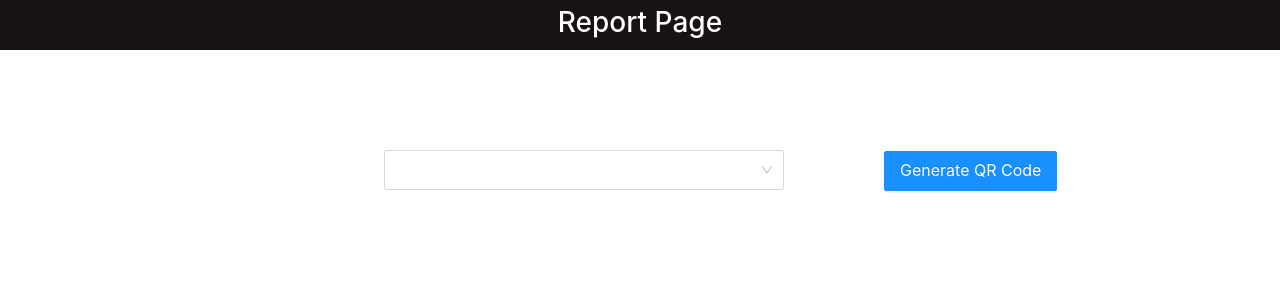
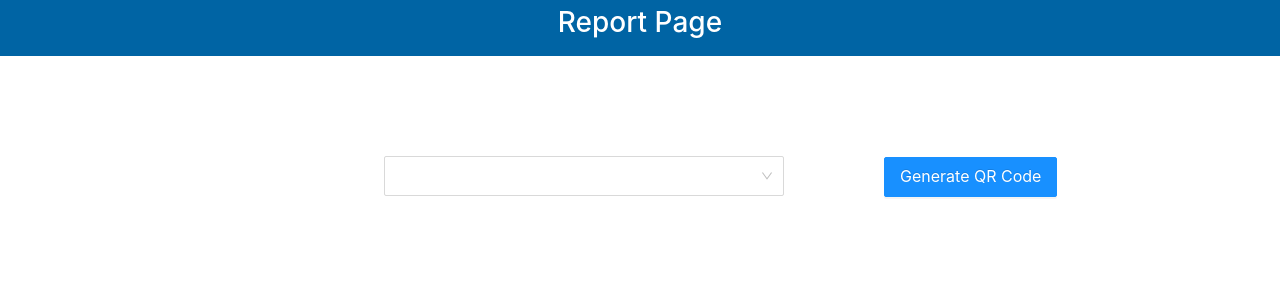
Before and after one commit to zichengshan/Menstruation_Equality_Map, a React (Create React App) app in the folder front_end/: page /qrcode in a window 1280 px wide. Shown: the top 300 px of the page. Built offline with nearby package versions, Linux system fonts and the light colour scheme; no server answers.

Commit message:
update qrcode pages color
update qrcode pages color

```diff
--- a/front_end/src/pages/Qrcode.css
+++ b/front_end/src/pages/Qrcode.css
@@ -1,9 +1,3 @@
-.Header {
-    text-align: center;
-    background-color: rgb(25, 18, 18);
-    height: 50px;
-}
-
 .text--generation {
     margin-left: 100px !important;
     text-align: center;
@@ -18,3 +12,8 @@
     position: relative;
     left: 30%;
 }
+
+.Header {
+
+    height: 7vh;
+}
--- a/front_end/src/pages/Qrcode.js
+++ b/front_end/src/pages/Qrcode.js
@@ -59,10 +59,13 @@ function Qrcode() {
 
     return (
         <div >
-            <div className='Header'>
+            <div className="Header" style={{
+                backgroundColor: "#0064a4"
+            }}>
                 <h1 style={{
                     color: "white",
-                    textAlign: "center"
+                    textAlign: "center",
+                    backgroundColor: "#0064a4"
                 }}>
                     Report Page
                 </h1>
--- a/front_end/src/pages/QrcodeGeneration.css
+++ b/front_end/src/pages/QrcodeGeneration.css
@@ -1,9 +1,3 @@
-.Header {
-    text-align: center;
-    background-color: rgb(25, 18, 18);
-    height: 50px;
-}
-
 .position {
     text-align: center;
 }
@@ -19,3 +13,7 @@
     width: 100px;
     margin-top: 100px;
 }
+
+.Header {
+    height: 7vh;
+}
--- a/front_end/src/pages/QrcodeGeneration.js
+++ b/front_end/src/pages/QrcodeGeneration.js
@@ -23,10 +23,13 @@ function QrcodeGeneration() {
   console.log(location.state)
   return (
     <div className='position'>
-      <div className='Header'>
+      <div className="Header" style={{
+        backgroundColor: "#0064a4"
+      }}>
         <h1 style={{
           color: "white",
-          textAlign: "center"
+          textAlign: "center",
+          backgroundColor: "#0064a4"
         }}>
           QR Code Generation Page
         </h1>
```
